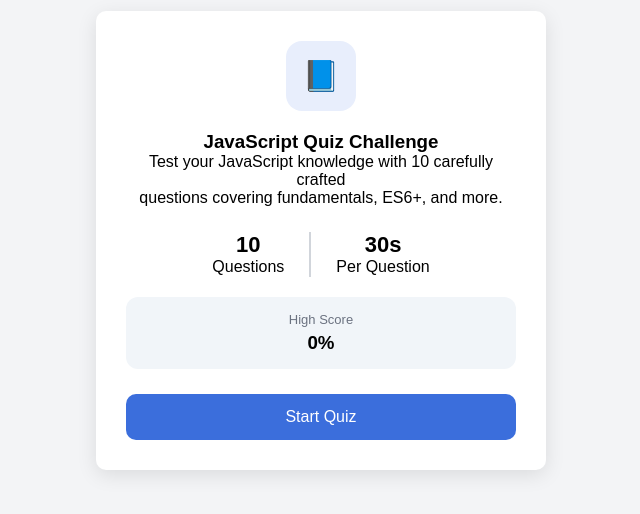
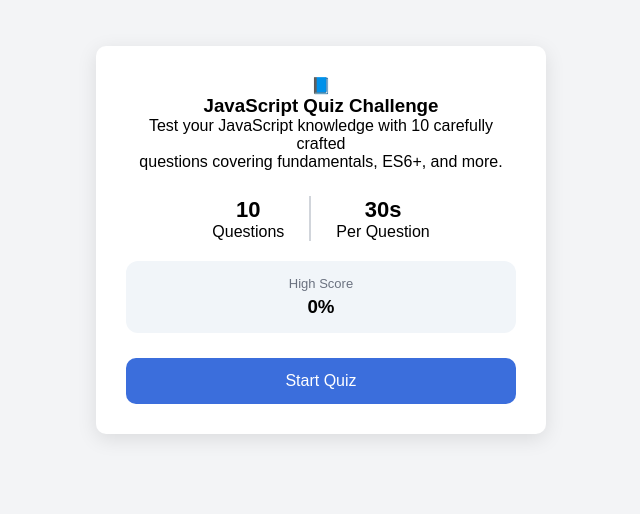
Before and after one commit to PriyankaShinde30/quiz-app, a plain HTML site: page index.html in a window 1280 px wide. Shown: the part 160-674 px from the top of the page, without its empty margins (319-959 px from the left). Drawn offline with Linux system fonts and the light colour scheme.

```diff
--- a/styles.css
+++ b/styles.css
@@ -49,27 +49,12 @@
   box-shadow:0 4px 20px rgba(0,0,0,0.1);
 }
 
-/* icon */
-.icon-box{
-  width:70px;
-  height:70px;
-  background:#e8eefc;
-  margin:auto;
-  border-radius:16px;
-  display:flex;
-  justify-content:center;
-  align-items:center;
-  font-size:30px;
-  margin-bottom:20px;
-}
-
 .description{
   color:#6b7280;
   font-size:14px;
   margin-top:10px;
 }
 
-/* question info */
 .quiz-info{
   display:flex;
   justify-content:center;
@@ -96,7 +81,6 @@
   background:#d1d5db;
 }
 
-/* high score */
 .high-score-box{
   background:#f1f3f6;
   padding:15px;
@@ -113,7 +97,6 @@
   margin-top:5px;
 }
 
-/* start button */
 .start-btn{
   width:100%;
   margin-top:25px;
```
